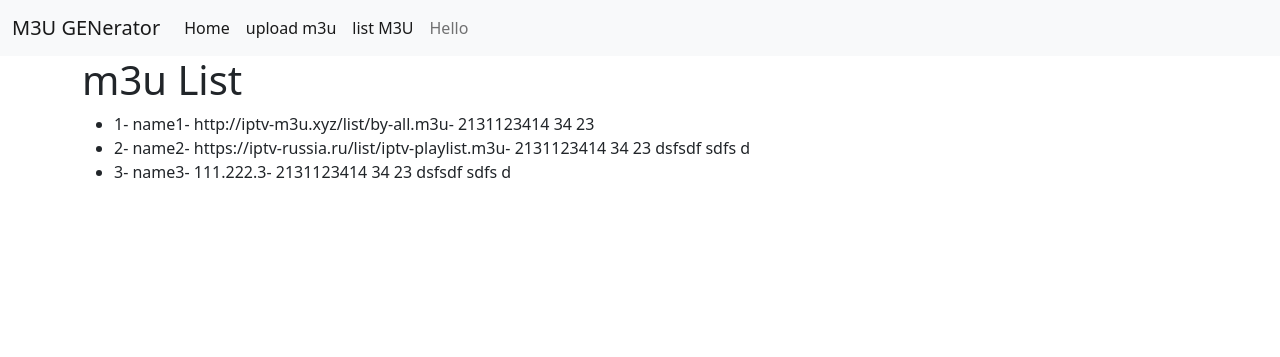
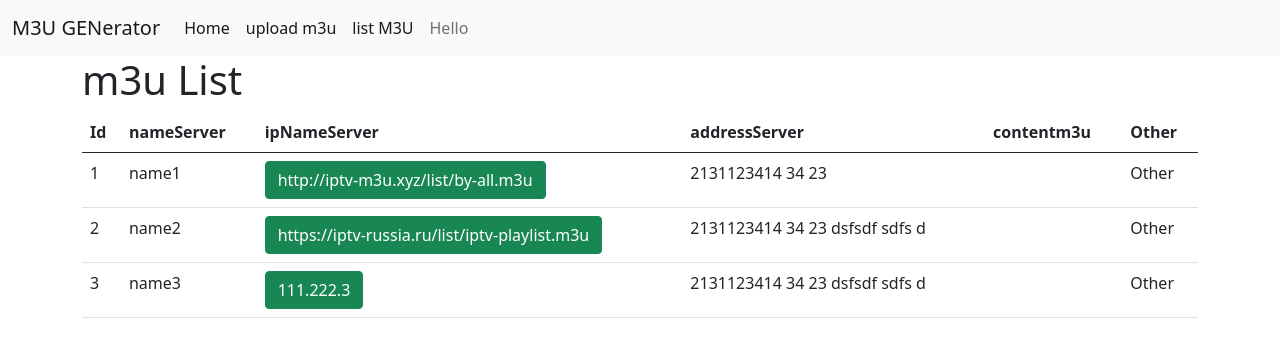
Before and after one commit to neurobcn/m3uGenerator, a Django app: page /list/ in a window 1280 px wide. Shown: the top 357 px of the page. Run offline with Django 3.2, Linux system fonts and the light colour scheme; data comes from the database, SQL or seed files in the repository; both versions use the stored data as it was after the commit; data that the repository does not hold is empty.

Commit message:
add update page

```diff
--- a/m3ugen/m3ugen/urls.py
+++ b/m3ugen/m3ugen/urls.py
@@ -16,7 +16,7 @@ Including another URLconf
 from django.contrib import admin
 from django.urls import path
 
-from pages.views import home_view, uploadM3U, listM3U
+from pages.views import home_view, updateM3U, uploadM3U, listM3U
 
 from m3uservers import views
 
@@ -25,5 +25,6 @@ urlpatterns = [
     path('', home_view, name='home'),
     path('upload/', uploadM3U, name='uploadM3'),
     path('list/', listM3U, name='listM3U'),
+    path('update/<str:id>/', updateM3U, name='updateM3U'),
 
 ]
--- a/m3ugen/pages/views.py
+++ b/m3ugen/pages/views.py
@@ -6,10 +6,6 @@ from django.http import HttpResponse
 
 # Create your views here.
 def home_view(request):
-    #return HttpResponse("<h1>Hello World</h1>") # string of HTML code
-    # context = [
-
-    # ]
     return render(request, 'home.html') # HttpResponse("<h1>Hello World</h1>") # string of HTML code
 
 def uploadM3U(request):
@@ -19,29 +15,31 @@ def uploadM3U(request):
     }
     return render(request, 'upload.html', context)
 
+def updateM3U(request, id):
+    server = listservers.objects.get(id=id)
+    url = server.ipNameServer
+    r = requests.get(url)
+
+    context = {
+        'list1': server,
+        'url': url,
+        'm3u': r.text,
+    }
+    return render(request, 'update.html', context)
+
 
 def listM3U(request):
     servers = listservers.objects.all()
+    url = servers[1].ipNameServer
+
+    print ('url:' + url)
+    r = requests.get(url)
+    #servers[0].contentm3u = r.text
+    print(r.text)
+
     context = {
         'list2': servers,
+        'm3u': r.text,
     }
-    url = servers[0].ipNameServer
-
-    # fp = urllib.request.urlopen("http://www.python.org")
-    # mybytes = fp.read()
-
-    # mystr = mybytes.decode("utf8")
-    # fp.close()
-    # print(mystr)
-
-    print ('url:' + url)
-    http=''
-    # if 'http' in url:
-    #     http = urllib.request.urlopen(url)
-    #     mybytes = http.read()
-    #     mystr = mybytes.decode("utf8")
-    #     http.close()
-    r = requests.get(url)
-    print(r.text)
 
     return render(request, 'm3uList.html', context)
--- a/m3ugen/templates/m3uList.html
+++ b/m3ugen/templates/m3uList.html
@@ -2,15 +2,35 @@
 {% block content %}
 <h1>m3u List</h1>
 
-<form>
-    <ul>
-        {% for l in list2 %}
-            <li>
-                {{ l.idServer }}- {{ l.nameServer }}- {{ l.ipNameServer }}- {{ l.addressServer }}
-            </li>
+<table class="table">
+    <thead>
+        <tr>
+            <th scope="col">Id</th>
+            <th scope="col">nameServer</th>
+            <th scope="col">ipNameServer</th>
+            <th scope="col">addressServer</th>
+            <th scope="col">contentm3u</th>
+            <th scope="col">Other</th>
+        </tr>
+    </thead>
+    <tbody>
+        {% for server in list2 %}
+        <tr>
+            <td scope="row">{{ server.idServer }}</td>
+            <td scope="row">{{ server.nameServer }}</td>
+            <td scope="row">
+                <form action="{% url 'updateM3U' server.idServer %}" method="post">
+                    {% csrf_token %}
+                    <input class="btn btn-md btn-success" value="{{ server.ipNameServer }}" type="submit">
+                </form>
+            </td>
+            <td scope="row">{{ server.addressServer }}</td>
+            <td scope="row">{{ server.contentm3u }}</td>
+            <td scope="row">Other</td>
+        </tr>
         {% endfor %}
-    </ul>
+    </tbody>
+</table>
 
-</form>
 
 {% endblock %}
```
Also changed, not shown: m3ugen/templates/update.html (added, +22 -0 lines), m3ugen/db.sqlite3.
